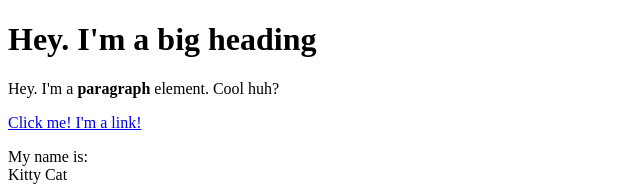
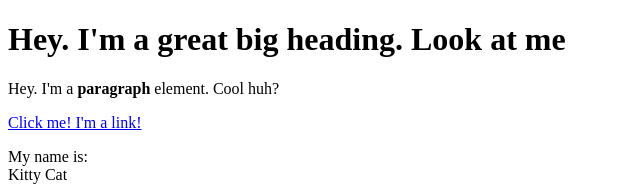
Before and after one commit to dxyls/cartoon-hero, a plain HTML site: page test.html in a window 1280 px wide. Shown: the top 186 px of the page, without its empty margins (0-640 px from the left). Drawn offline with Linux system fonts and the light colour scheme.

Commit message:
Update test.html

```diff
--- a/test.html
+++ b/test.html
@@ -4,7 +4,7 @@
 	<title>Test page</title>
 </head>
 <body>
-	<h1>Hey. I'm a big heading</h1>
+	<h1>Hey. I'm a great big heading. Look at me</h1>
 	<p>Hey. I'm a <b>paragraph</b> element. Cool huh?</p>
 	<a href="https://google.com" target="_blank" title="Let's go to Google">Click me! I'm a link!</a>
 	<p>My name is:<br>
```
